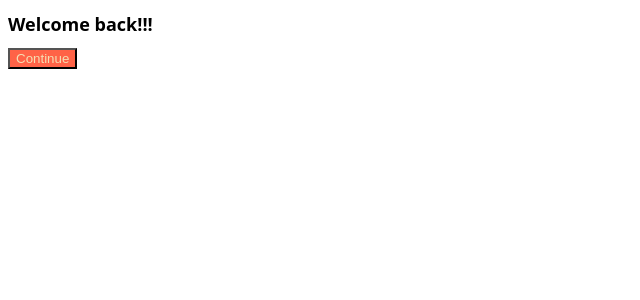
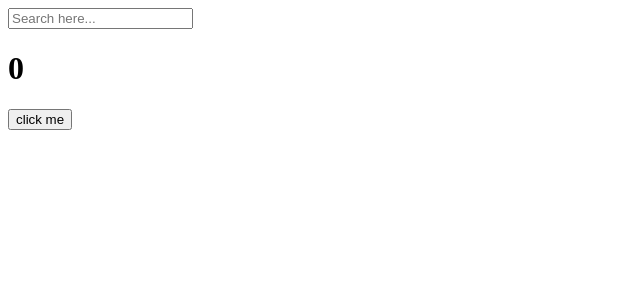
Before and after one commit to SINMINGYU/nomad_reactForBeginner, a React (Create React App) app in the folder rfb-chapter-02/: page / in a window 1280 px wide. Shown: the top 300 px of the page, without its empty margins (0-640 px from the left). Built offline with nearby package versions, Linux system fonts and the light colour scheme.

Commit message:
practice_08_useEffect

```diff
--- a/rfb-chapter-02/src/App.js
+++ b/rfb-chapter-02/src/App.js
@@ -1,11 +1,39 @@
-import Button from "./Button";
-import styles from "./App.module.css";
+import { useEffect, useState } from "react";
 
 function App() {
+    const [counter, setValue] = useState(0);
+    const [keyword, setKeyword] = useState("");
+
+    const onClick = () => setValue((prev) => prev + 1);
+    const onChange = (event) => setKeyword(event.target.value);
+
+    console.log("i run all the time.");
+
+    useEffect(() => {
+        console.log("I run only once.");
+    }, []);
+    useEffect(() => {
+        console.log("I run 'couter' changes.");
+    }, [counter]);
+    useEffect(() => {
+        console.log("I run 'couter' & 'keyword' changes.");
+    }, [counter, keyword]);
+    useEffect(() => {
+        if (keyword !== "" && keyword.length > 5) {
+            console.log(`SEARCH FOR ${keyword}`);
+        }
+    }, [keyword]);
+
     return (
         <div>
-            <h1 className={styles.title}>Welcome back!!!</h1>
-            <Button text={"Continue"} />
+            <input
+                value={keyword}
+                onChange={onChange}
+                type={"text"}
+                placeholder="Search here..."
+            />
+            <h1>{counter}</h1>
+            <button onClick={onClick}>click me</button>
         </div>
     );
 }
--- a/rfb-chapter-02/src/index.js
+++ b/rfb-chapter-02/src/index.js
@@ -4,7 +4,7 @@
 
 const root = ReactDOM.createRoot(document.getElementById("root"));
 root.render(
-    <React.StrictMode>
-        <App />
-    </React.StrictMode>
+    // <React.StrictMode>
+    <App />
+    // </React.StrictMode>
 );
```
